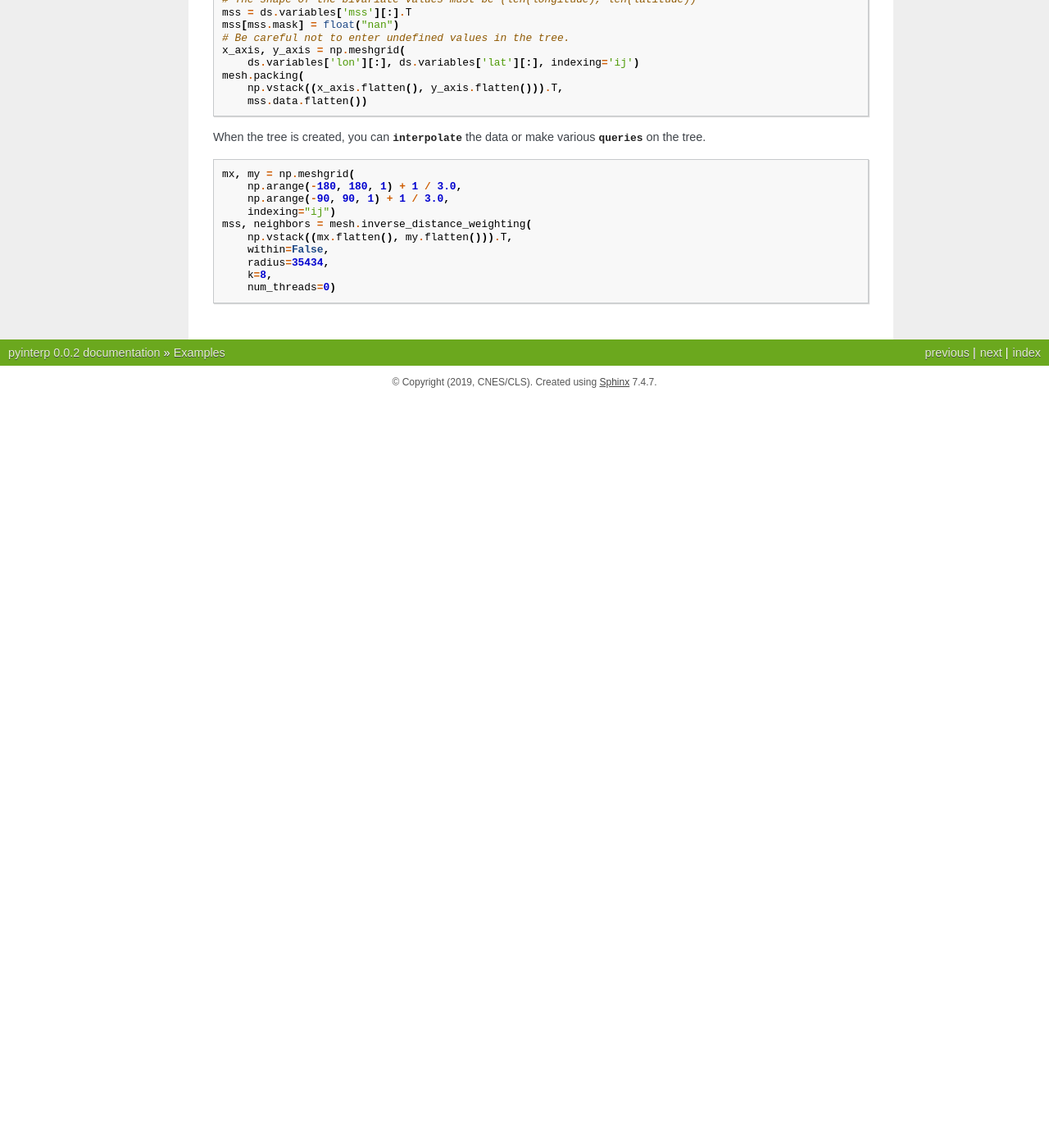
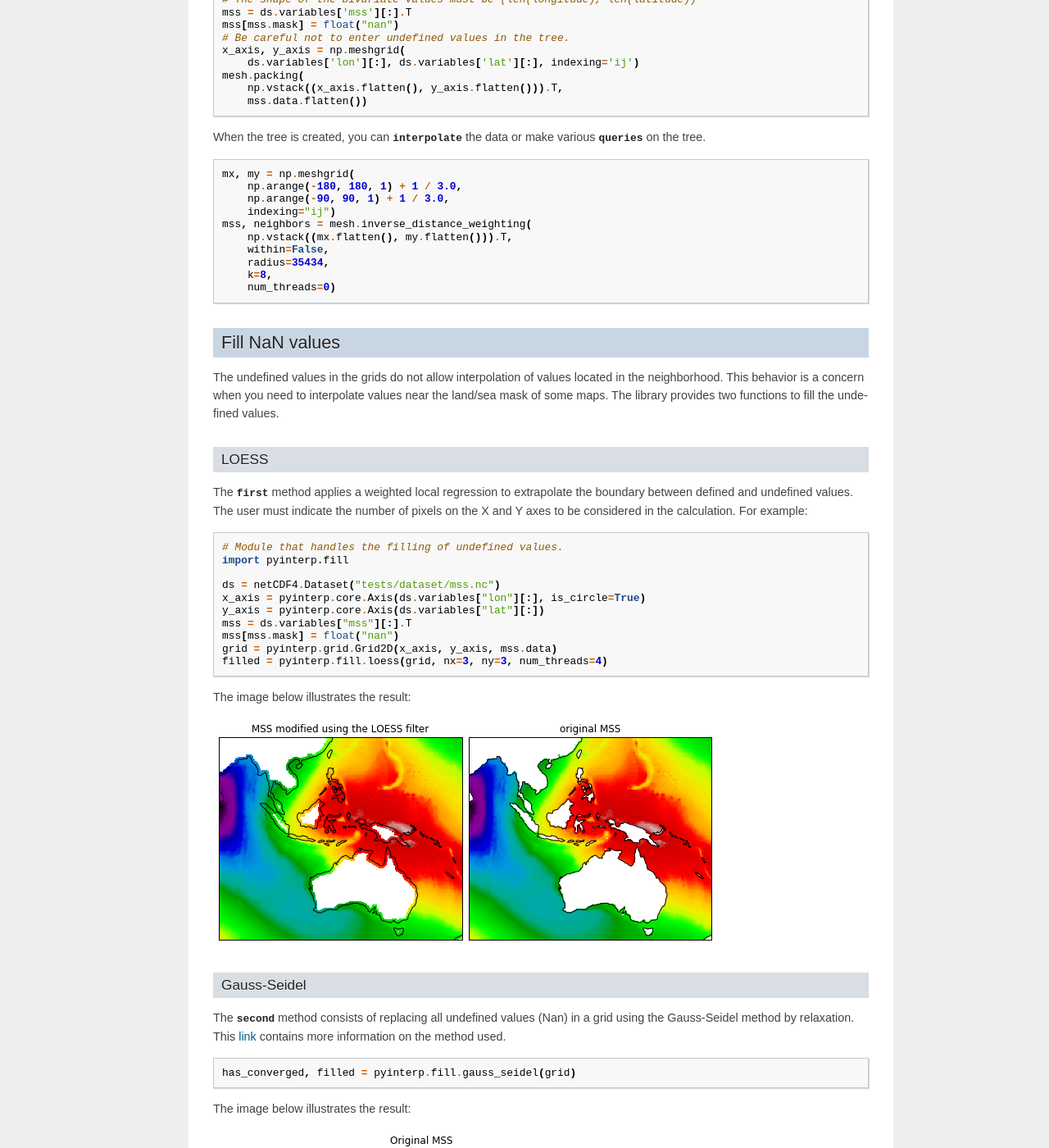
Before and after one commit to CNES/pangeo-pyinterp, a Sphinx documentation site: the page built from docs/source/examples.rst, in a window 1280 px wide and 1400 px high, scrolled down 2859 px. Shown: the whole window at 82% size. Built offline with Sphinx 7.4.7, drawn with Linux system fonts in a browser that asks for light colours; before the commit the page ends 3345 px from its top, so only the background shows below that; some of the changed text lies outside the part shown.

Commit message:
Added an example of filling NaN values.

```diff
--- a/docs/source/examples.rst
+++ b/docs/source/examples.rst
@@ -223,3 +223,53 @@ When the tree is created, you can :py:meth:`interpolate
         radius=35434,
         k=8,
         num_threads=0)
+
+Fill NaN values
+===============
+
+The undefined values in the grids do not allow interpolation of values located
+in the neighborhood. This behavior is a concern when you need to interpolate
+values near the land/sea mask of some maps. The library provides two functions
+to fill the undefined values.
+
+LOESS
+#####
+
+The :py:func:`first <pyinterp.fill.loess>` method applies a weighted local
+regression to extrapolate the boundary between defined and undefined values. The
+user must indicate the number of pixels on the X and Y axes to be considered in
+the calculation. For example:
+
+.. code:: python
+
+    # Module that handles the filling of undefined values.
+    import pyinterp.fill
+
+    ds = netCDF4.Dataset("tests/dataset/mss.nc")
+    x_axis = pyinterp.core.Axis(ds.variables["lon"][:], is_circle=True)
+    y_axis = pyinterp.core.Axis(ds.variables["lat"][:])
+    mss = ds.variables["mss"][:].T
+    mss[mss.mask] = float("nan")
+    grid = pyinterp.grid.Grid2D(x_axis, y_axis, mss.data)
+    filled = pyinterp.fill.loess(grid, nx=3, ny=3, num_threads=4)
+
+The image below illustrates the result:
+
+.. image:: pictures/loess.png
+
+Gauss-Seidel
+############
+
+The :py:func:`second <pyinterp.fill.gauss_seidel>` method consists of replacing
+all undefined values (Nan) in a grid using the Gauss-Seidel method by
+relaxation. This `link
+<https://math.berkeley.edu/~wilken/228A.F07/chr_lecture.pdf>`_ contains more
+information on the method used.
+
+.. code:: python
+
+    has_converged, filled = pyinterp.fill.gauss_seidel(grid)
+
+The image below illustrates the result:
+
+.. image:: pictures/gauss_seidel.png
```
Also changed, not shown: docs/source/pictures/gauss_seidel.png (added), docs/source/pictures/loess.png (added).
